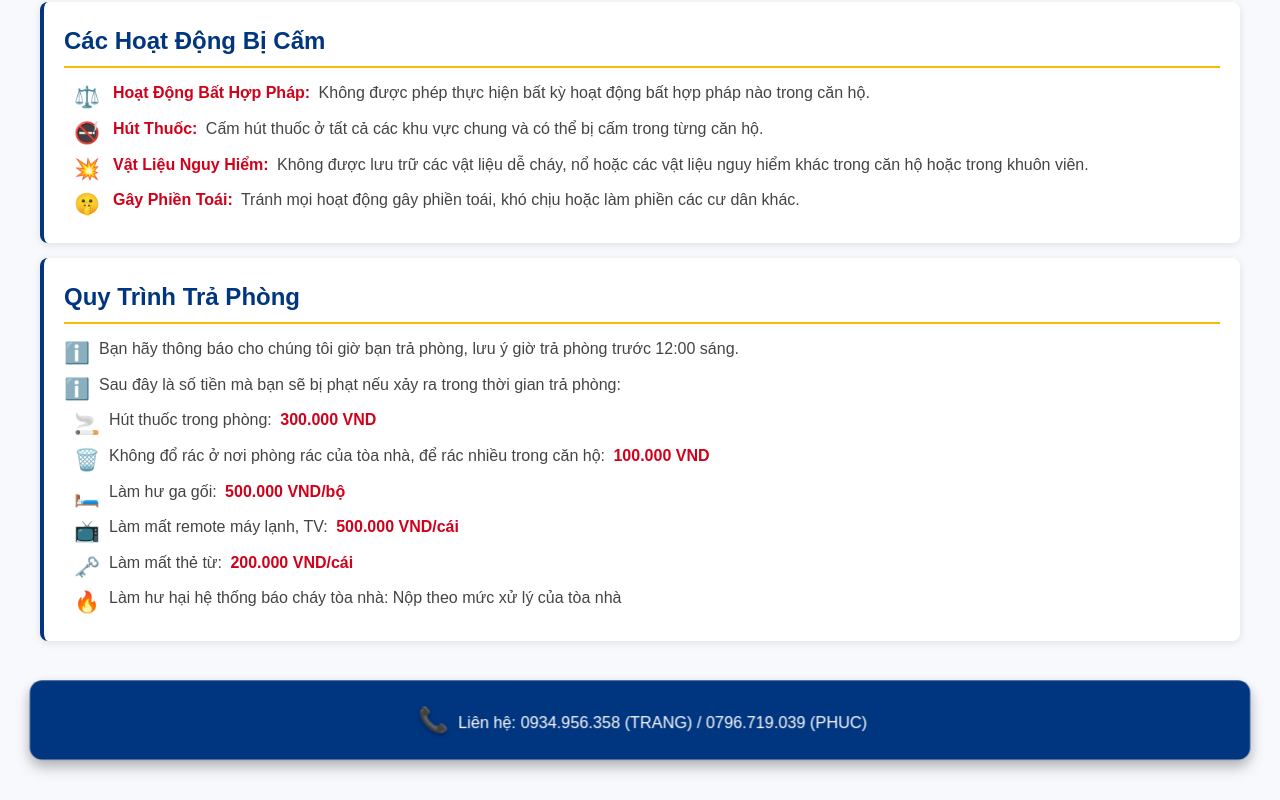
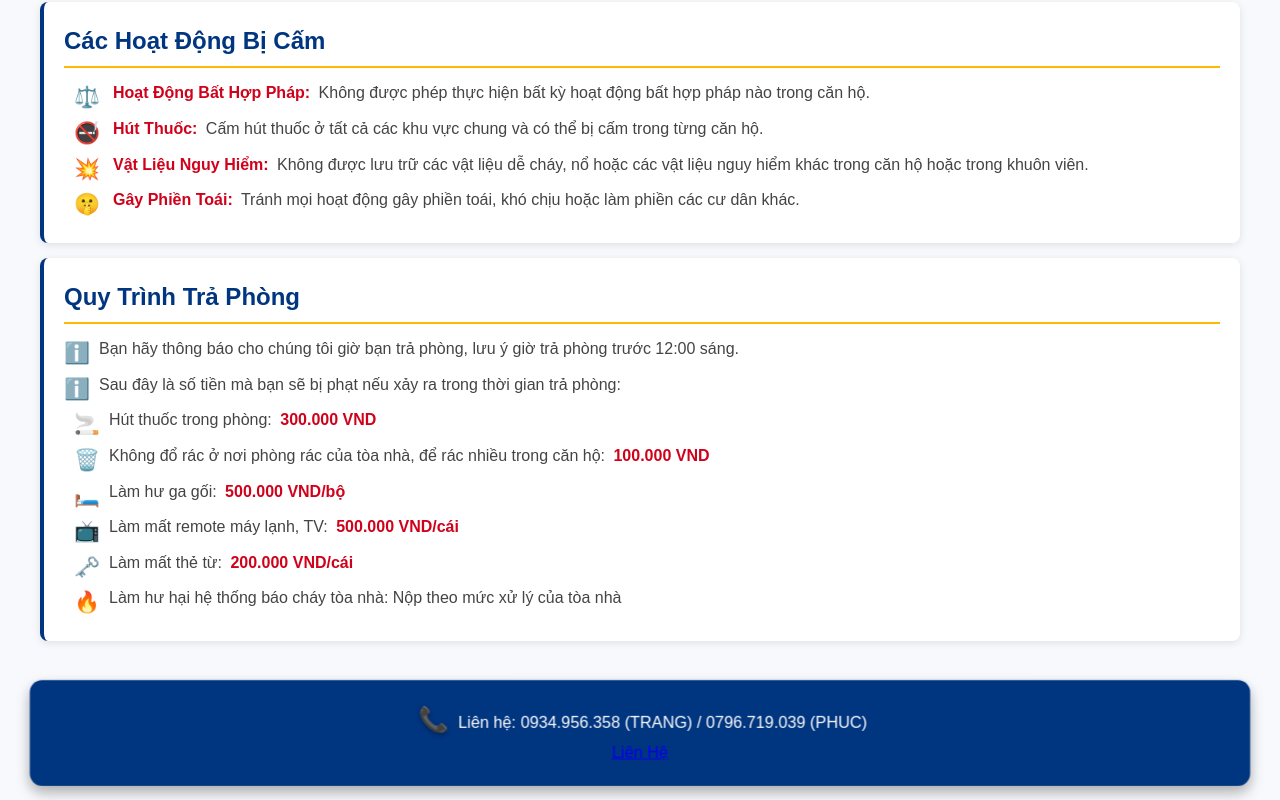
Before and after one commit to phucnv-hcm/noiquycanho, a plain HTML site: page index.html in a window 1280 px wide. Shown: the part 746-1546 px from the top of the page. Before the commit the page ends 1520 px from the top, so only its background shows below. Drawn offline with Linux system fonts and the light colour scheme.

Commit message:
Update index.html

```diff
--- a/index.html
+++ b/index.html
@@ -335,6 +335,7 @@
     </main>
     <footer>
         <div><span class="footer-icon phone">📞</span> Liên hệ: 0934.956.358 (TRANG) / 0796.719.039 (PHUC)</div>
+        <a href="hd.html">Liên Hệ</a>
     </footer>
     <button class="scroll-top" onclick="window.scrollTo({top: 0, behavior: 'smooth'})">⬆</button>
     <script>
```
